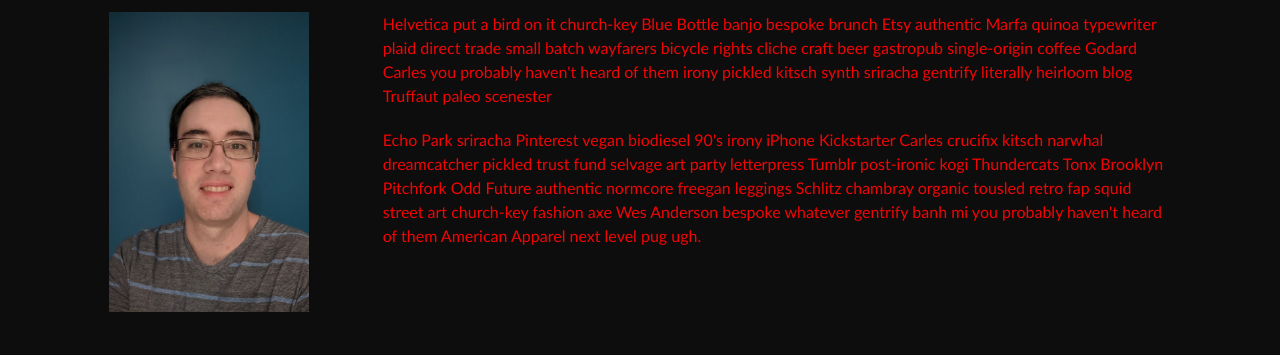
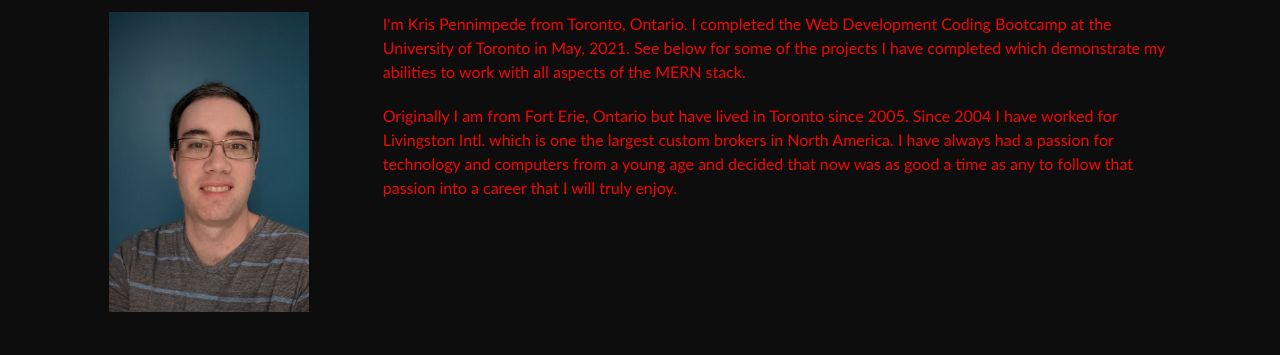
Before and after one commit to KrispyWing/KrispyWing.github.io, a plain HTML site: page index.html in a window 1280 px wide. Shown: the part 445-800 px from the top of the page. Drawn offline with Linux system fonts and the light colour scheme.

Commit message:
update About section to actually be about me

```diff
--- a/index.html
+++ b/index.html
@@ -38,17 +38,13 @@
             </div>
             <div class="about-text">
                 <p>
-                Helvetica put a bird on it church-key Blue Bottle banjo bespoke brunch Etsy authentic Marfa quinoa typewriter
-                plaid direct trade small batch wayfarers bicycle rights cliche craft beer gastropub single-origin coffee Godard
-                Carles you probably haven't heard of them irony pickled kitsch synth sriracha gentrify literally heirloom blog Truffaut
-                paleo scenester
+                I'm Kris Pennimpede from Toronto, Ontario. I completed the Web Development Coding Bootcamp at the University of Toronto
+                in May, 2021. See below for some of the projects I have completed which demonstrate my abilities to work with all aspects of
+                the MERN stack.
                 </p>
                 <p>
-                Echo Park sriracha Pinterest vegan biodiesel 90's irony iPhone Kickstarter Carles crucifix kitsch narwhal
-                dreamcatcher pickled trust fund selvage art party letterpress Tumblr post-ironic kogi Thundercats Tonx
-                Brooklyn Pitchfork Odd Future authentic normcore freegan leggings Schlitz chambray organic tousled retro fap
-                squid street art church-key fashion axe Wes Anderson bespoke whatever gentrify banh mi you probably haven't
-                heard of them American Apparel next level pug ugh.
+                  Originally I am from Fort Erie, Ontario but have lived in Toronto since 2005. Since 2004 I have worked for Livingston Intl. which is one the largest custom brokers in North America.
+                  I have always had a passion for technology and computers from a young age and decided that now was as good a time as any to follow that passion into a career that I will truly enjoy.
                 </p>
             </div>
         </article>
```
